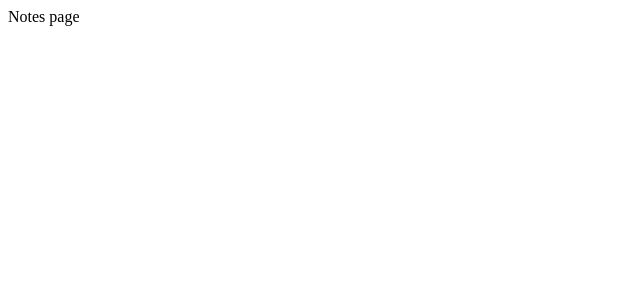
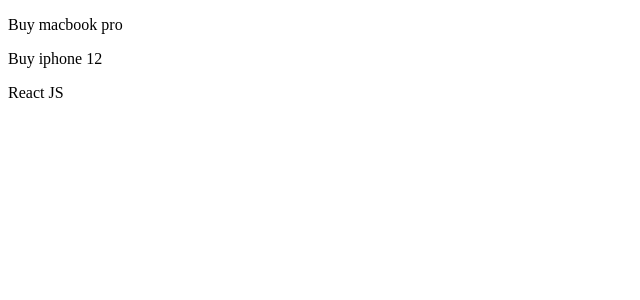
Before and after one commit to yayanrw/react-notesapp-materialui, a React (Create React App) app: page / in a window 1280 px wide. Shown: the top 300 px of the page, without its empty margins (0-640 px from the left). Built offline with nearby package versions, Linux system fonts and the light colour scheme; data requests are answered from the project's data file.

Commit message:
mod notes to read from api

```diff
--- a/src/pages/Notes.js
+++ b/src/pages/Notes.js
@@ -1,11 +1,24 @@
-import React from 'react'
+import { responsiveFontSizes } from "@material-ui/core";
+import React, { useEffect, useState } from "react";
 
 function Notes() {
-    return (
-        <div>
-            Notes page
-        </div>
-    )
+  const [notes, setNotes] = useState([]);
+  const ApiUrl = "http://localhost:8000";
+
+  useEffect(() => {
+    fetch(`${ApiUrl}/notes`)
+      .then((res) => res.json())
+      .then((data) => setNotes(data))
+      .catch((e) => {});
+  }, []);
+
+  return (
+    <div>
+      {notes.map((note) => (
+        <p>{note.title}</p>
+      ))}
+    </div>
+  );
 }
 
-export default Notes
+export default Notes;
```
